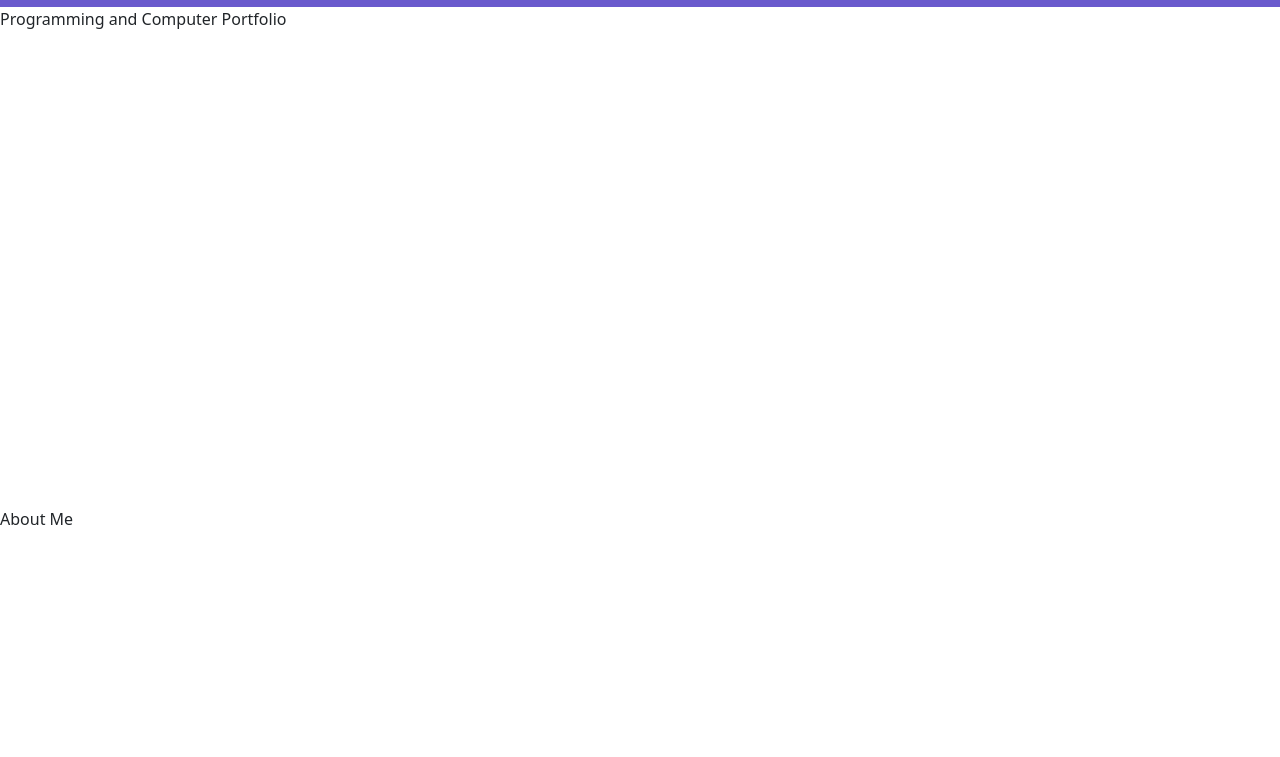
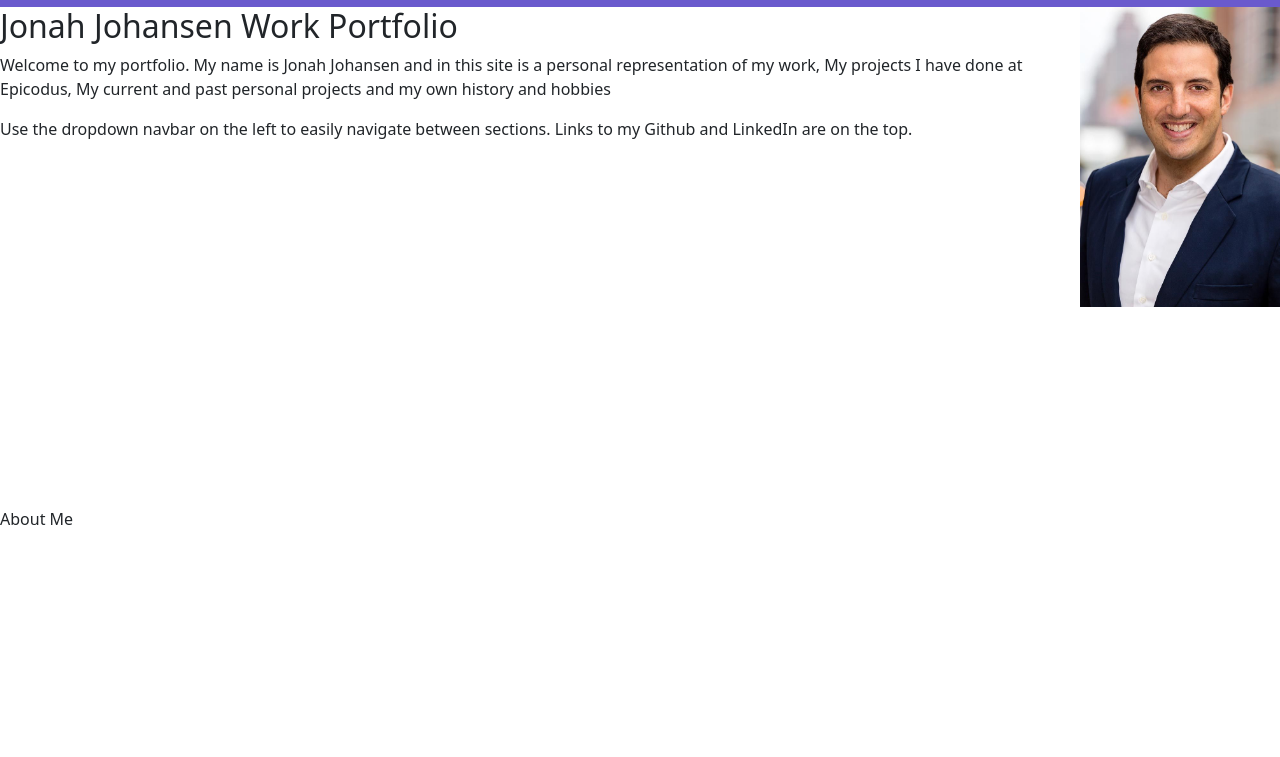
Before and after one commit to JJohan-work/Portfolio, a plain HTML site: page index.html in a window 1280 px wide. Shown: the part 43-800 px from the top of the page. Drawn offline with nearby package versions, Linux system fonts and the light colour scheme.

Commit message:
add unstylized content to intro div

```diff
--- a/css/styles.css
+++ b/css/styles.css
@@ -68,3 +68,12 @@ main {
 main>div {
   height: 500px;
 }
+
+
+
+/* INTRO */
+
+#headshot {
+  width: 200px;
+  float: right;
+}
--- a/index.html
+++ b/index.html
@@ -4,7 +4,6 @@
   <meta charset="UTF-8">
   <meta name="viewport" content="width=device-width, initial-scale=1.0">
   <title>Jonah Johansens Portfolio</title>
-  <script src="https://maxcdn.bootstrapcdn.com/bootstrap/3.4.0/js/bootstrap.min.js"></script>
   <link href="https://cdn.jsdelivr.net/npm/bootstrap@5.0.0-beta1/dist/css/bootstrap.min.css" rel="stylesheet" integrity="sha384-giJF6kkoqNQ00vy+HMDP7azOuL0xtbfIcaT9wjKHr8RbDVddVHyTfAAsrekwKmP1" crossorigin="anonymous">
   <script src="https://cdn.jsdelivr.net/npm/bootstrap@5.0.0-beta1/dist/js/bootstrap.bundle.min.js" integrity="sha384-ygbV9kiqUc6oa4msXn9868pTtWMgiQaeYH7/t7LECLbyPA2x65Kgf80OJFdroafW" crossorigin="anonymous"></script>
   <link rel="stylesheet" href="css/styles.css" type="text/css">
@@ -61,7 +60,16 @@
     </div>
   </nav>
   <main>
-    <div class="intro">Programming and Computer Portfolio</div>
+    <div class="intro">
+      <img src="img/PlaceholderHead.jfif" alt="PlaceHolder Img" id="headshot">
+      <h2>Jonah Johansen Work Portfolio</h2>
+      <p>Welcome to my portfolio. My name is Jonah Johansen and in this site is a personal representation of my work, My projects I have done at Epicodus, My current and past personal projects and my own history and hobbies</p>
+
+      <p>Use the dropdown navbar on the left to easily navigate between sections. Links to my Github and LinkedIn are on the top.</p>
+    </div>
+
+
+
     <div class="aboutme">About Me</div>
     <div class="epic-project">List of my epicodus projects</div>
     <div class="per-project">List of my personal projects</div>
```
Also changed, not shown: img/PlaceholderHead.jfif (added).
